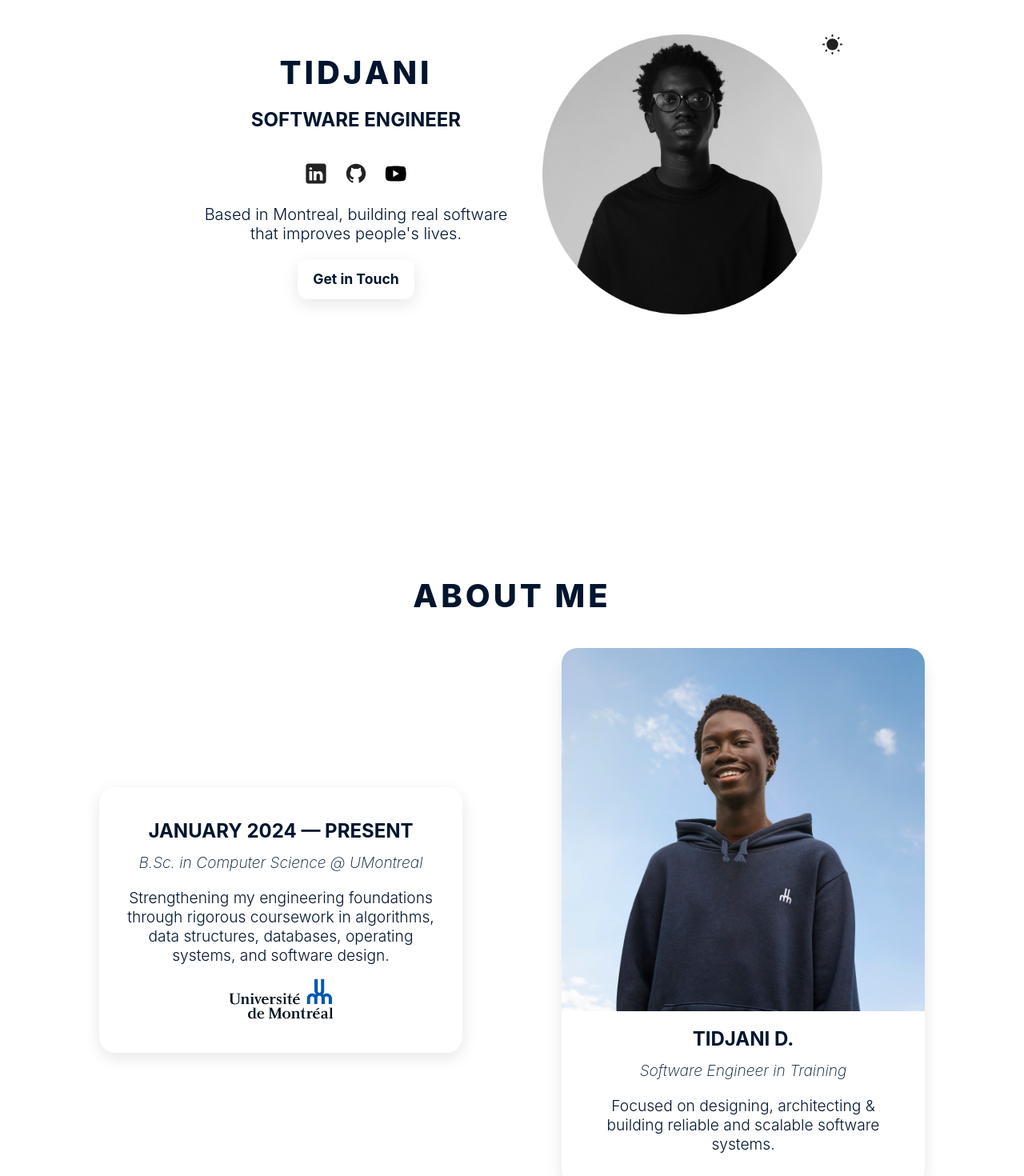
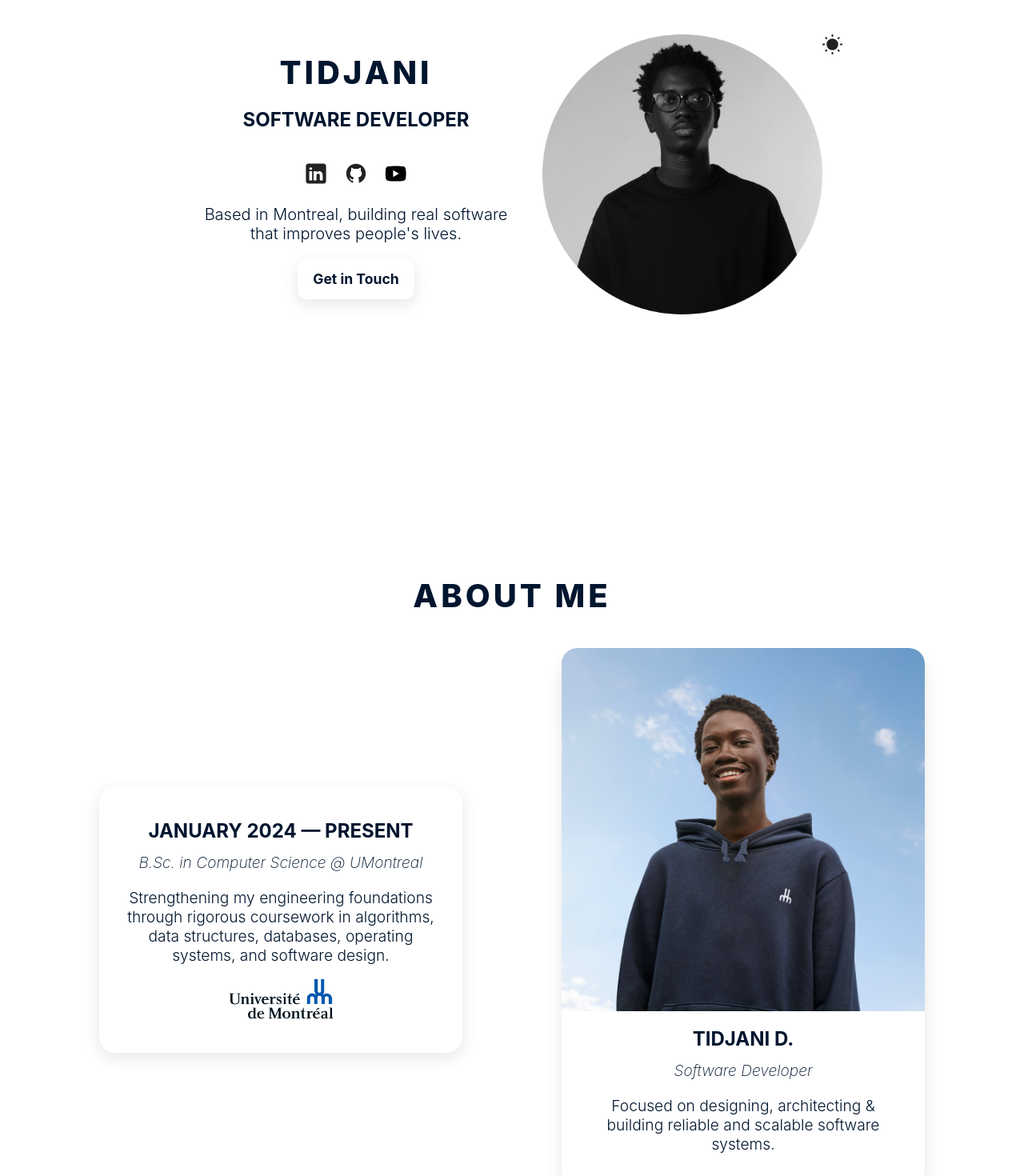
Before and after one commit to tidjanioff/tidjani-site, a React (Vite) app: page / in a window 1280 px wide. Shown: the part 180-1650 px from the top of the page at 80% size. Built offline with nearby package versions, Linux system fonts and the light colour scheme.

Commit message:
Eng -> Dev

```diff
--- a/src/sections/About/About.jsx
+++ b/src/sections/About/About.jsx
@@ -70,7 +70,7 @@ function About() {
                 />
               </div>
           <h2 className={styles.timelineTitle}>TIDJANI D.</h2>
-          <h3 className={styles.timelineDescription}>Software Engineer in Training</h3>
+          <h3 className={styles.timelineDescription}>Software Developer</h3>
 
               <p>Focused on designing, architecting & building reliable and scalable software systems.
               </p>
--- a/src/sections/Hero/Hero.jsx
+++ b/src/sections/Hero/Hero.jsx
@@ -55,7 +55,7 @@ function Hero() {
                 transition={{duration:0.6}}
                 style={{
                     marginBottom:'18px',
-                    marginTop:'0px',}}>Software Engineer</motion.h2>
+                    marginTop:'0px',}}>Software Developer</motion.h2>
                 <div className={styles.socials}>
                     <span>
                         <a href='https://www.linkedin.com/in/tidjani-d/' target='_blank'>
```
